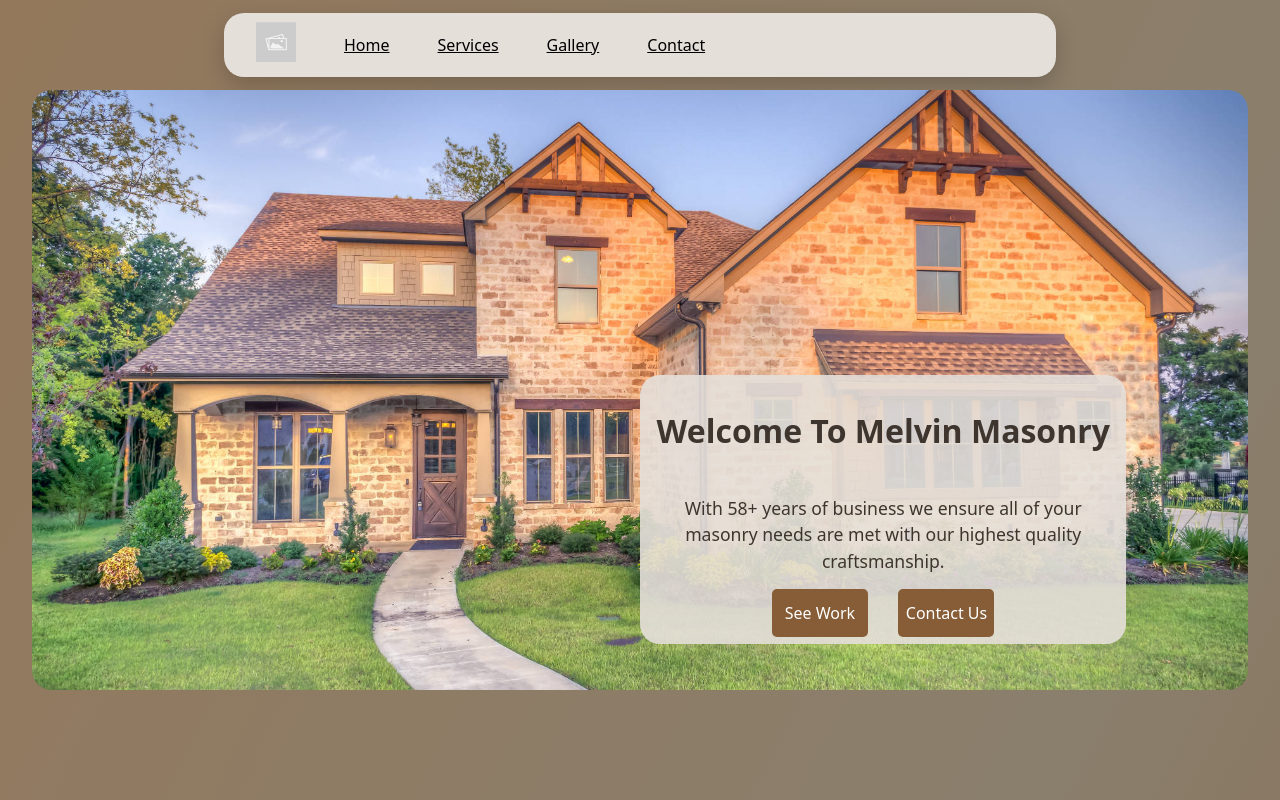
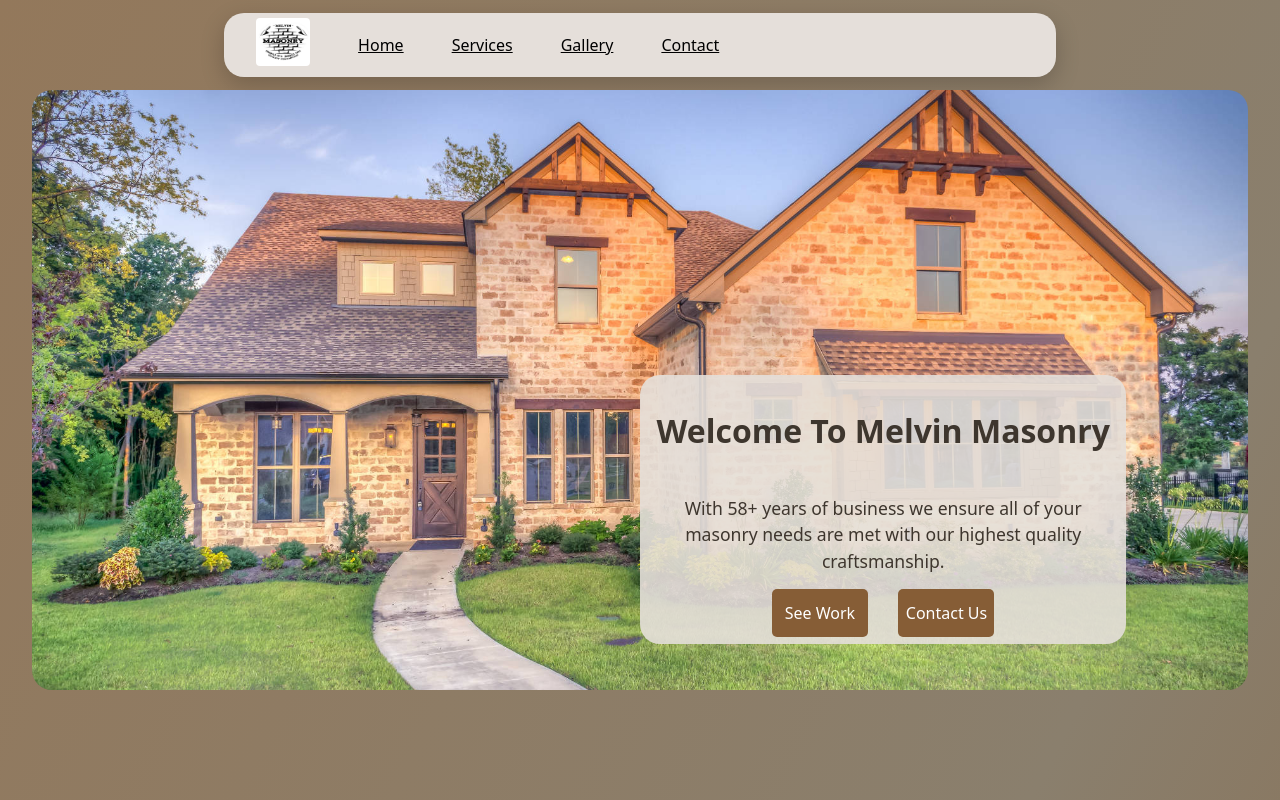
Before and after one commit to Ian-B-Childress/MasonryWebsite, a React (Vite) app: page / in a window 1280 px wide. Shown: the top 800 px of the page. Built offline with nearby package versions, Linux system fonts and the light colour scheme.

Commit message:
added logo

```diff
--- a/index.html
+++ b/index.html
@@ -3,7 +3,7 @@
   <head>
     <meta charset="UTF-8" />
     <meta name="theme-color" content="#8a7f6d" />
-    <link rel="icon" type="image/svg+xml" href="/vite.svg" />
+    <link rel="icon" type="image" href="/melvinmasonrylogo.webp" />
     <meta name="viewport" content="width=device-width, initial-scale=1.0" />
     <meta name="description" content="Trusted masonry contractors with 55+ years of experience serving Pikeville.">
     <title>Melvin Masonry</title>
--- a/src/App.css
+++ b/src/App.css
@@ -139,16 +139,18 @@ body {
 }
 
 .logo {
-  height: 4.5rem;
+  height: 80px;
+  width: auto;
   padding: 1rem;
   will-change: filter;
   transition: filter 300ms;
   flex-shrink: 0;
+  border-radius: 20px;
+
 }
 .logo:hover {
   filter: drop-shadow(0 0 2em hsla(30, 43%, 37%, 1));
 }
-
 nav {
   width: 65%;
   max-width: 65%;
--- a/src/Components/NavBar.jsx
+++ b/src/Components/NavBar.jsx
@@ -1,7 +1,7 @@
 import React from "react";
 import { Link } from "react-router-dom";
 import "../App.css";
-import logo from "../images/project1.jpg";
+import logo from "../images/melvinmasonrylogo.webp";
 
 const NavBar = () => {
   return (
@@ -32,6 +32,7 @@ const NavBar = () => {
           </Link>
         </li>
       </ul>
+
     </nav>
   );
 };
```
Also changed, not shown: melvinmasonrylogo.webp (added).
